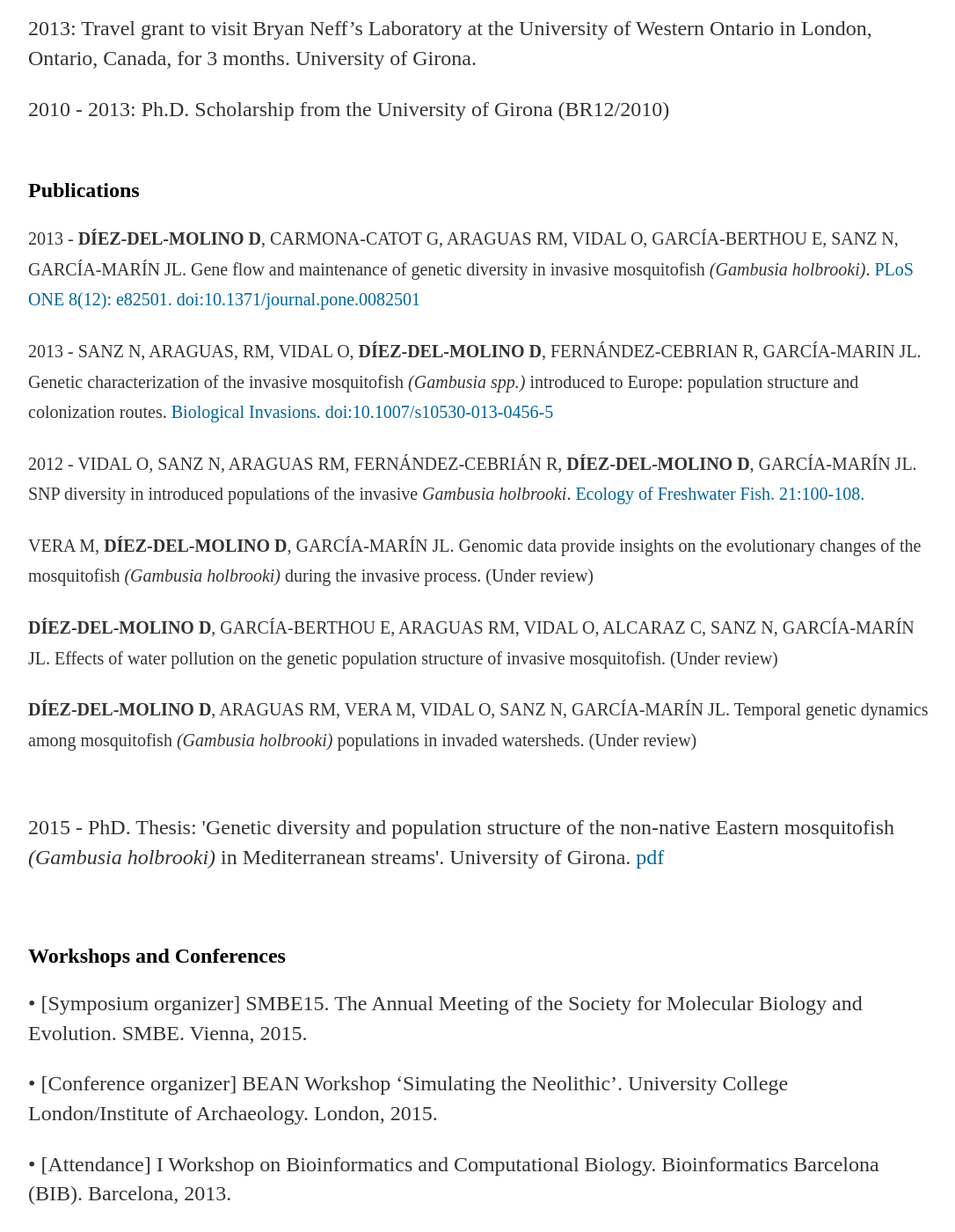
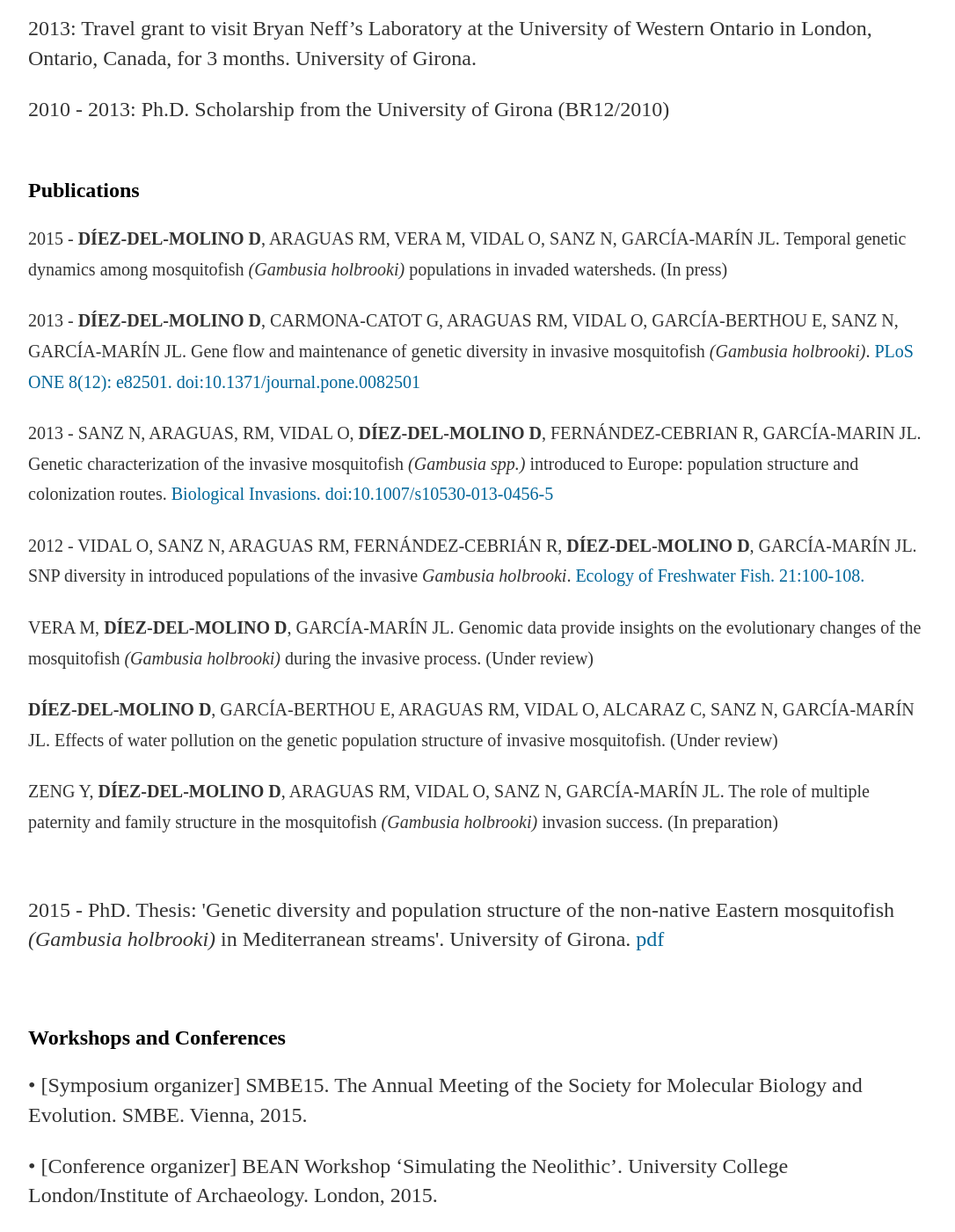
Before and after one commit to DiezMolino/diezmolino.github.io, a Jekyll site: the page cv/index.html, which Jekyll copies as it is, in a window 1280 px wide and 1400 px high, scrolled down 3471 px. Shown: the whole window at 88% size, without its empty margins (96-1182 px from the left). Built offline with Jekyll 4.4.1, drawn with Linux system fonts in a browser that asks for light colours.

Commit message:
Update index.html

```diff
--- a/cv/index.html
+++ b/cv/index.html
@@ -196,6 +196,8 @@
 <a name='Publications'></a>
 <h2>Publications</h2>
 
+<p><small>2015 - <b>DÍEZ-DEL-MOLINO D</b>, ARAGUAS RM, VERA M, VIDAL O, SANZ N, GARCÍA-MARÍN JL. Temporal genetic dynamics among mosquitofish <i>(Gambusia holbrooki)</i> populations in invaded watersheds. (In press)</a> </small></p>
+
 <p><small>2013 - <b>DÍEZ-DEL-MOLINO D</b>, CARMONA-CATOT G, ARAGUAS RM, VIDAL O, GARCÍA-BERTHOU E, SANZ N, GARCÍA-MARÍN JL. Gene flow and maintenance of genetic diversity in invasive mosquitofish <i>(Gambusia holbrooki)</i>.<a class='one' href="http://journals.plos.org/plosone/article?id=10.1371/journal.pone.0082501" target="_blank"> PLoS ONE 8(12): e82501. doi:10.1371/journal.pone.0082501</a> </small></p>
 
 <p><small>2013 - SANZ N, ARAGUAS, RM, VIDAL O, <b>DÍEZ-DEL-MOLINO D</b>, FERNÁNDEZ-CEBRIAN R, GARCÍA-MARIN JL. Genetic characterization of the invasive mosquitofish <i>(Gambusia spp.)</i> introduced to Europe: population structure and colonization routes.<a class='one' href="http://link.springer.com/article/10.1007%2Fs10530-013-0456-5" target="_blank"> Biological Invasions. doi:10.1007/s10530-013-0456-5 </a></small></p>
@@ -206,9 +208,7 @@
 
 <p><small><b>DÍEZ-DEL-MOLINO D</b>, GARCÍA-BERTHOU E, ARAGUAS RM, VIDAL O, ALCARAZ C, SANZ N, GARCÍA-MARÍN JL. Effects of water pollution on the genetic population structure of invasive mosquitofish. (Under review)</a></small></p>
 
-<p><small><b>DÍEZ-DEL-MOLINO D</b>, ARAGUAS RM, VERA M, VIDAL O, SANZ N, GARCÍA-MARÍN JL. Temporal genetic dynamics among mosquitofish <i>(Gambusia holbrooki)</i> populations in invaded watersheds. (Under review)</a> </small></p>
-
-<!-- <p><small>ZENG Y, <b>DÍEZ-DEL-MOLINO D</b>, ARAGUAS RM, VIDAL O, SANZ N, GARCÍA-MARÍN JL. The role of multiple paternity and family structure in the mosquitofish <i>(Gambusia holbrooki)</i> invasion success. (In preparation)</a> </small></p> -->
+<p><small>ZENG Y, <b>DÍEZ-DEL-MOLINO D</b>, ARAGUAS RM, VIDAL O, SANZ N, GARCÍA-MARÍN JL. The role of multiple paternity and family structure in the mosquitofish <i>(Gambusia holbrooki)</i> invasion success. (In preparation)</a> </small></p>
 
 <br/>
 
```
